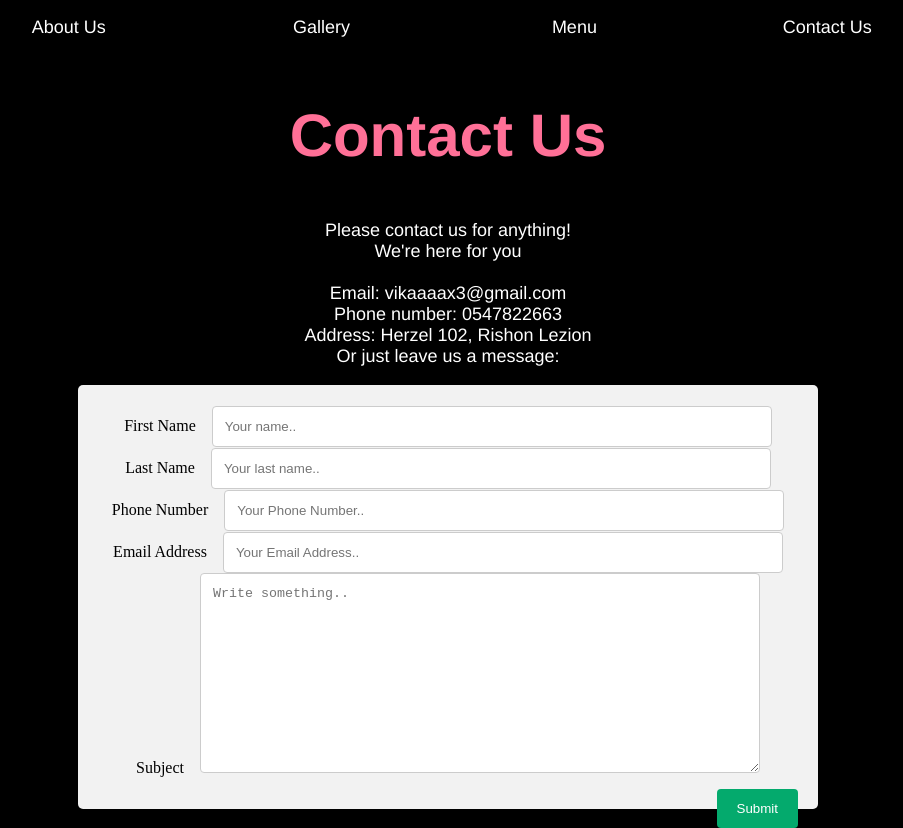
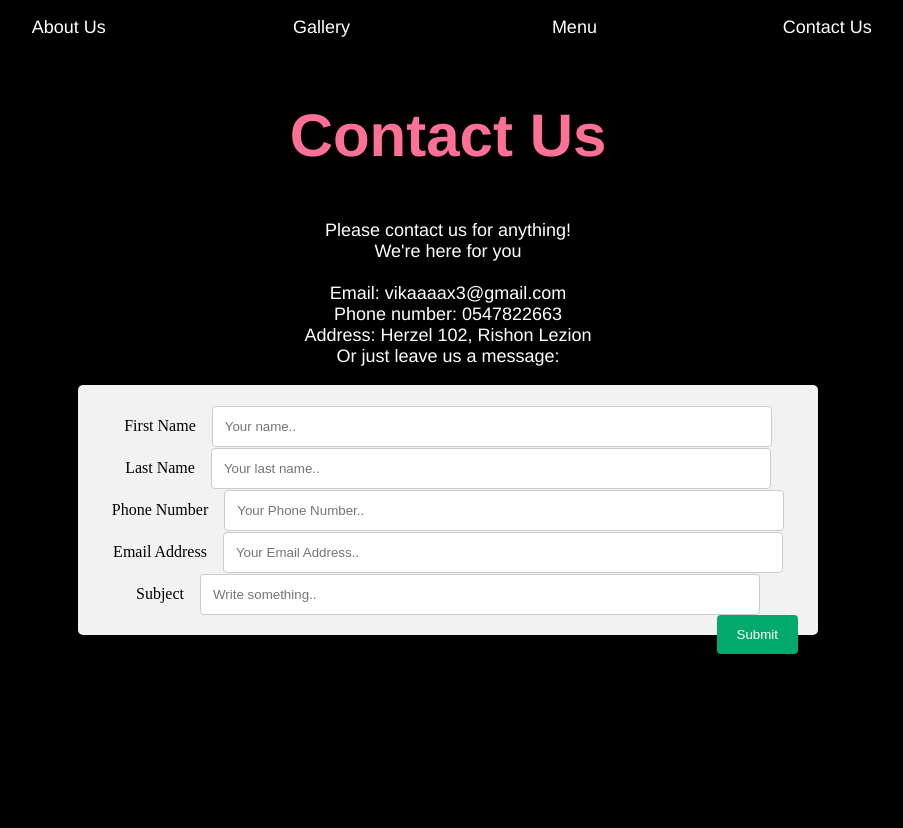
Before and after one commit to ViktoriaGusev/CatCafe, a plain HTML site: page contact_us.html in a window 1280 px wide. Shown: the part 627-1455 px from the top of the page, without its empty margins (192-1095 px from the left). After the commit the page ends 1281 px from the top, so only its background shows below. Drawn offline with Linux system fonts and the light colour scheme.

Commit message:
Update contact_us.html

```diff
--- a/contact_us.html
+++ b/contact_us.html
@@ -82,8 +82,8 @@
  	   <input type="text" id="email" name="email" placeholder="Your Email Address..">
 
 
-  	  <label for="subject">Subject</label>
-	    <textarea id="subject" name="subject" placeholder="Write something.." style="height:200px"></textarea>
+  	<label for="subject">Subject</label>
+ 	   <input type="text" id="subject" name="subject" placeholder="Write something..">
 
  	   <input type="submit" value="Submit">
 	  </form>
```
